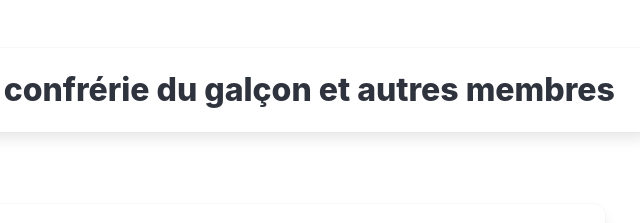
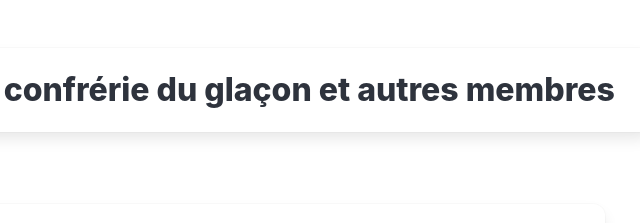
Before and after one commit to LeCodeEtMoi/classement-chess, a plain HTML site: page index.html in a window 1280 px wide. Shown: the top 223 px of the page, 563-1203 px from the left. Drawn offline with nearby package versions, Linux system fonts and the light colour scheme; no server answers.

Commit message:
Corection ortho

```diff
--- a/index.html
+++ b/index.html
@@ -5,7 +5,7 @@
   <link rel="icon" href="./public/chess.ico">
   <title>Classement Chess.com</title>
   <link rel="stylesheet" href="https://cdn.jsdelivr.net/npm/bulma@1.0.4/css/bulma.min.css">
-  <link href="style.css" rel="stylesheet" type="text/css" />
+  <link href="style.css" rel="stylesheet" type="text/css"/>
 </head>
 <body>
   <section class="section">
@@ -13,7 +13,7 @@
       <div class="card">
         <div class="card-content">
           <p class="title has-text-centered">
-            Classement Chess.com de la confrérie du galçon et autres membres
+            Classement Chess.com de la confrérie du glaçon et autres membres
           </p>
         </div>
       </div>
```
Also changed, not shown: about.html (+1 -1 lines).
